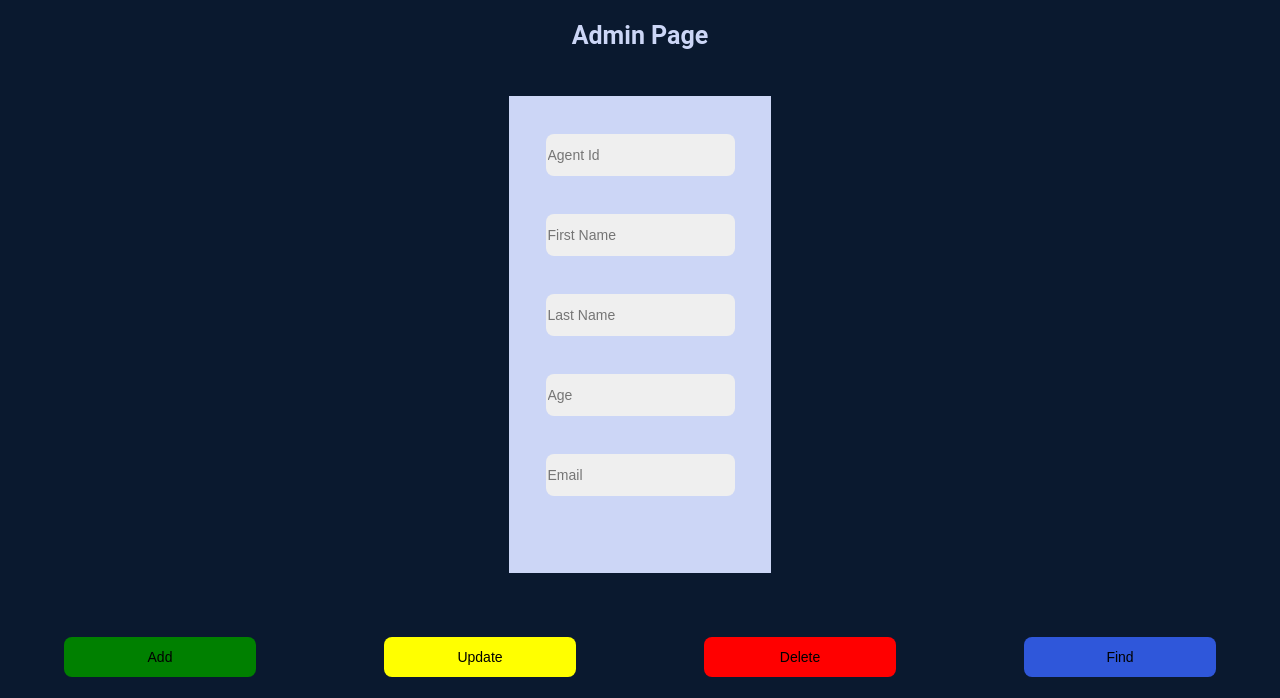
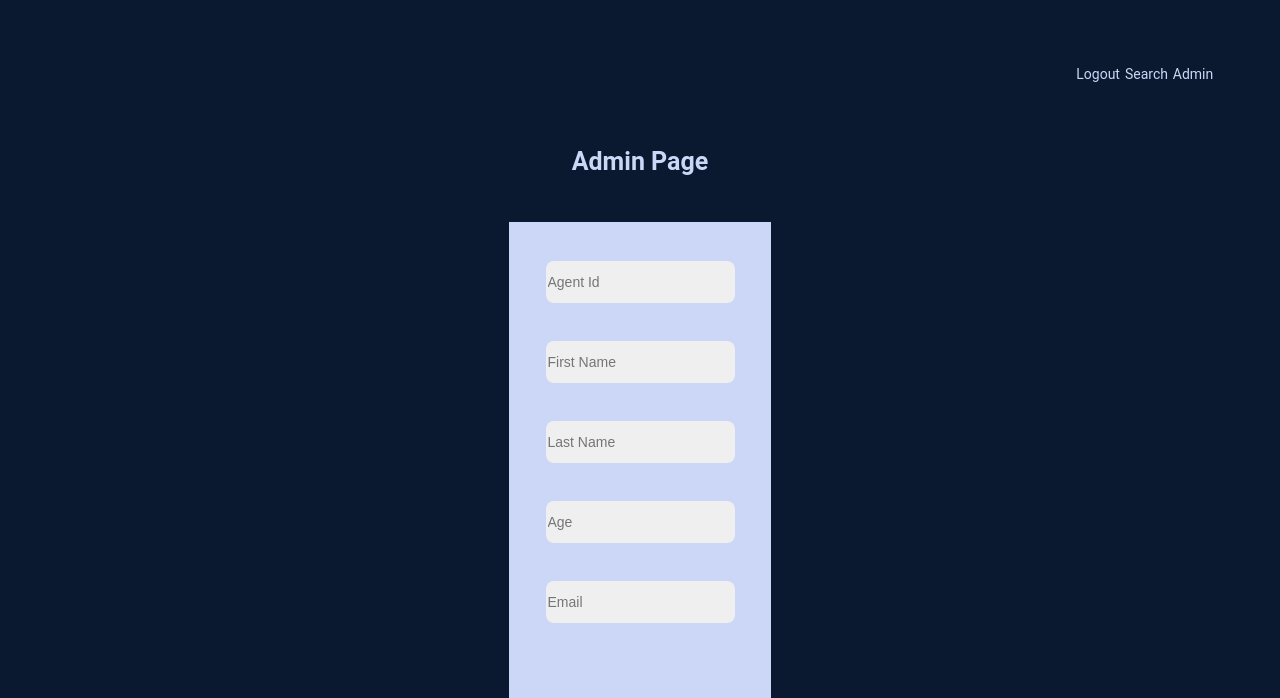
Before and after one commit to iMunib/RealEstateAgentApplication, a PHP site: page /agentsDetails.php in a window 1280 px wide. Shown: the top 698 px of the page. Before the commit the page ends 677 px from the top, so only its background shows below. Run offline with PHP 8.4, Linux system fonts and the light colour scheme.

Commit message:
Added Nav bar

```diff
--- a/agentsDetails.php
+++ b/agentsDetails.php
@@ -143,7 +143,19 @@ if(isset($_POST['update']))
         <link rel="stylesheet" href="styles.css">
         <title>Admin Page</title>
     </head>
+
     <body>
+    <header id="nav-header">
+        <div class="container">
+        </div>
+        <nav id="main-navbar">
+            <ul id="nav-links">
+                <li><a href="index.php">Logout</a></li>
+                <li><a href="searchpage.php">Search</a></li>
+                <li><a href="agentsDetails.php">Admin</a></li>
+            </ul>
+        </nav>
+    </header>
         <h2 id="header-agrentdetail">Admin Page</h2>
         <div id="details-form-Field-div">
             <form action="agentsDetails.php" method="post" id="agentdetails-form">
--- a/styles.css
+++ b/styles.css
@@ -319,6 +319,7 @@ li{
     margin-bottom: 5%;
 }
 
+/* styling the buttons on agentdetail page such as edit, add, delete and update */
 #agentsdetails-buttons input{
     width: 100%;
     height: 40px;
@@ -330,27 +331,53 @@ li{
     margin-right: 5%;
     margin-left: 5%;
 }
-
+/* styling the hover effect */
 #agentsdetails-buttons input:hover{
     background-color: #19345c;
 }
 
-#agentsdetails-buttons input:focus{
-    background-color: #19345c;
-}
-
+/* styling the add button */
 #agentsdetails-buttons input:nth-child(1){
     background-color: green;
 }
 
+/* styling the update button */
 #agentsdetails-buttons input:nth-child(2){
     background-color: yellow;
 }
 
+/* styling the delete button */
 #agentsdetails-buttons input:nth-child(3){
     background-color: red;
 }
 
+/* styling the find button */
 #agentsdetails-buttons input:nth-child(4){
     background-color: #2f57da;
 }
+
+/* style the nav bar with a little space between each link and align right corner*/
+#nav-links{
+    display: flex;
+    justify-content: flex-end;
+    align-items: center;
+    flex-direction: row;
+    margin-right: 5%;
+    margin-left: 5%;
+    margin-top: 5%;
+    margin-bottom: 5%;
+}
+
+/* style the nav bar with a little space between each link and align right corner*/
+#nav-links a{
+    text-decoration: none;
+    color: #ccd6f6;
+    font-size: 14px;
+    margin-right: 5px;
+    margin-left: 5%;
+}
+
+/* style the nav bar with a little space between each link and align right corner*/
+#nav-links a:hover{
+    color: #19345c;
+}
```
Also changed, not shown: searchpage.php (+12 -0 lines).
